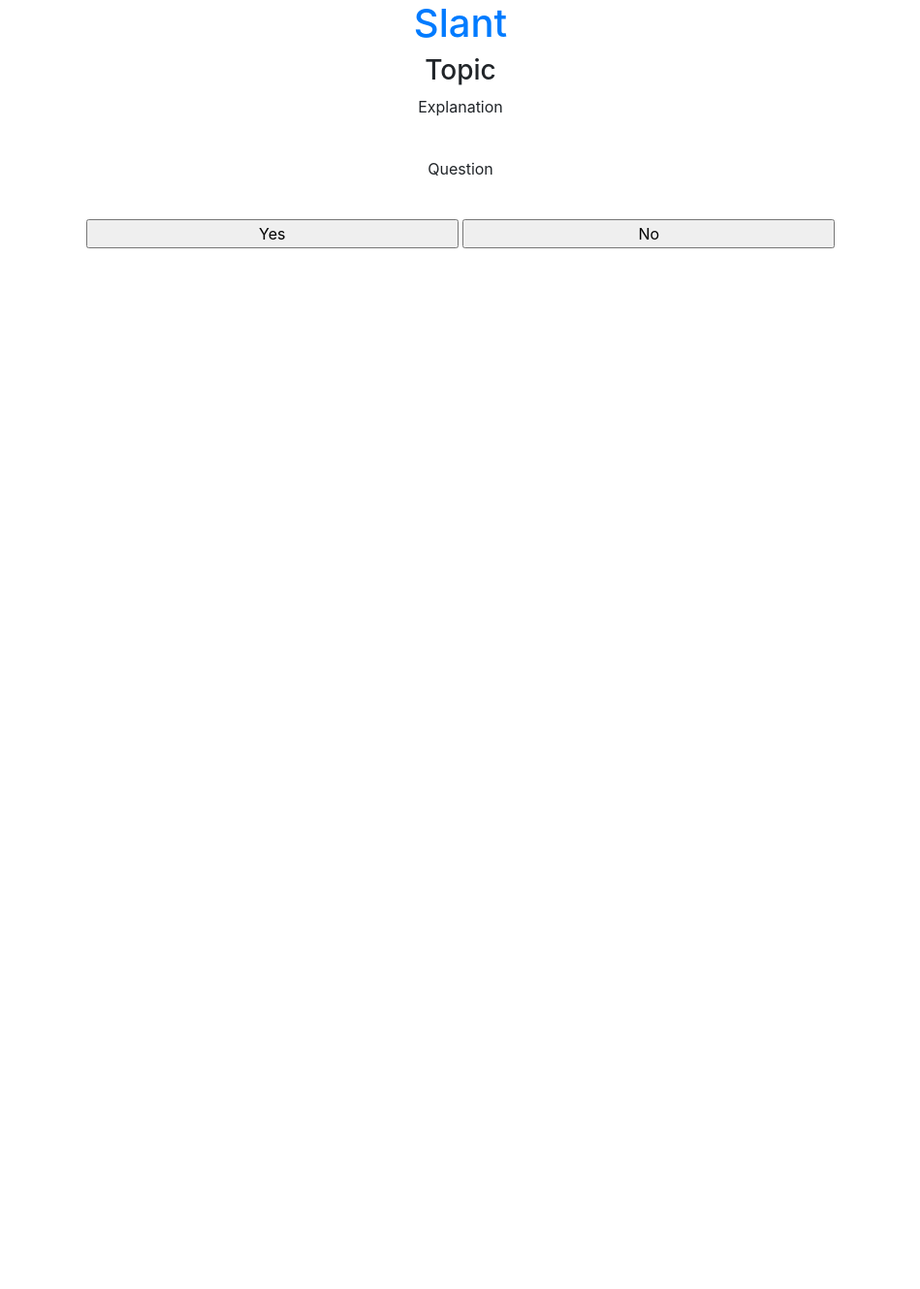
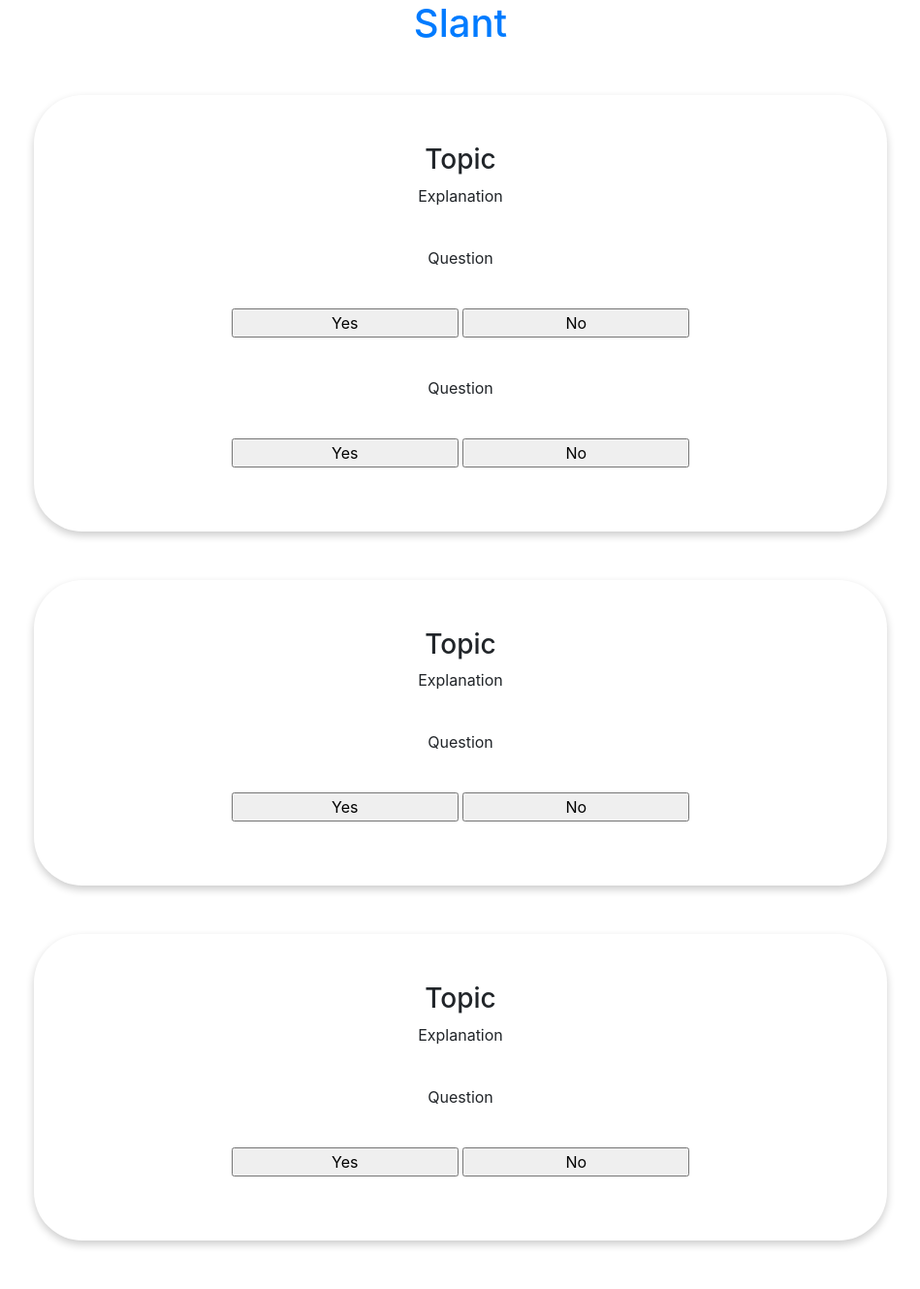
Before and after one commit to joshchoi4881/Slant, a PHP site: page /homepage.php in a window 1280 px wide. Shown: the whole page at 97% size, without its empty margins (165-1114 px from the left). Before the commit the page ends 256 px from the top, so only its background shows below. Run offline with PHP 8.4, Linux system fonts and the light colour scheme; some libraries are stand-ins or nearby versions.

```diff
--- a/homepage.php
+++ b/homepage.php
@@ -14,7 +14,21 @@
 	    <style>
 	    	.post {
 	    		text-align: center;
+	    		margin-top: 50px;
+	    		margin-left: 200px;
+	    		margin-right: 200px;
+	    		margin-bottom: 50px;
+	    		border-radius: 50px;
+	    		padding-top: 50px;
+	    		padding-left: 50px;
+	    		padding-right: 50px;
+	    		padding-bottom: 50px;
+				box-shadow: 0 4px 8px 0 rgba(0,0,0,0.2);
+				transition: 0.3s;
 	    	}
+	    	.post:hover {
+				box-shadow: 0 8px 16px 0 rgba(0,0,0,0.2);
+			}
 			.button {
 				display: inline;
 				width: 30%;
@@ -22,8 +36,10 @@
 		</style>
 	</head>
 	<body>
+		<center>
+			<h1 class="text-primary">Slant</h1>
+		</center>
 	    <div class="post">
-	    	<h1 class="text-primary">Slant</h1>
 	        <h3>Topic</h3>
 	        <p>Explanation</p>
 	        <br />
@@ -31,7 +47,33 @@
 	        <br />
 	    	<input class="button" type="button" name="yes" value="Yes" onclick="showResult(1, this.name)">
 	    	<input class="button" type="button" name="no" value="No" onclick="showResult(1, this.name)">
-	    	<p id="result"></p>
+	    	<p id="result1"></p>
+	    	<br />
+	        <p>Question</p>
+	        <br />
+	    	<input class="button" type="button" name="yes" value="Yes" onclick="showResult(2, this.name)">
+	    	<input class="button" type="button" name="no" value="No" onclick="showResult(2, this.name)">
+	    	<p id="result2"></p>
+	    </div>
+	    <div class="post">
+	        <h3>Topic</h3>
+	        <p>Explanation</p>
+	        <br />
+	        <p>Question</p>
+	        <br />
+	    	<input class="button" type="button" name="yes" value="Yes" onclick="showResult(3, this.name)">
+	    	<input class="button" type="button" name="no" value="No" onclick="showResult(3, this.name)">
+	    	<p id="result3"></p>
+	    </div>
+	    <div class="post">
+	        <h3>Topic</h3>
+	        <p>Explanation</p>
+	        <br />
+	        <p>Question</p>
+	        <br />
+	    	<input class="button" type="button" name="yes" value="Yes" onclick="showResult(4, this.name)">
+	    	<input class="button" type="button" name="no" value="No" onclick="showResult(4, this.name)">
+	    	<p id="result4"></p>
 	    </div>
 	    <script>
 	    	function showResult(id, response) {
@@ -39,9 +81,9 @@
 				xhttp = new XMLHttpRequest();
 				xhttp.onreadystatechange = function() {
 					if (this.readyState == 4 && this.status == 200) {
-    					document.getElementById("result").innerHTML = this.responseText;
+    					document.getElementById("result" + id).innerHTML = this.responseText;
     					var buttons = document.getElementsByClassName("button");
-    					for(var i = 0; i < buttons.length; i++) {
+    					for(var i = (id * 2) - 2; i < (id * 2); i++) {
 							buttons[i].style.display = "none";
 						}
     				}
```
Also changed, not shown: result.php (+7 -3 lines).
